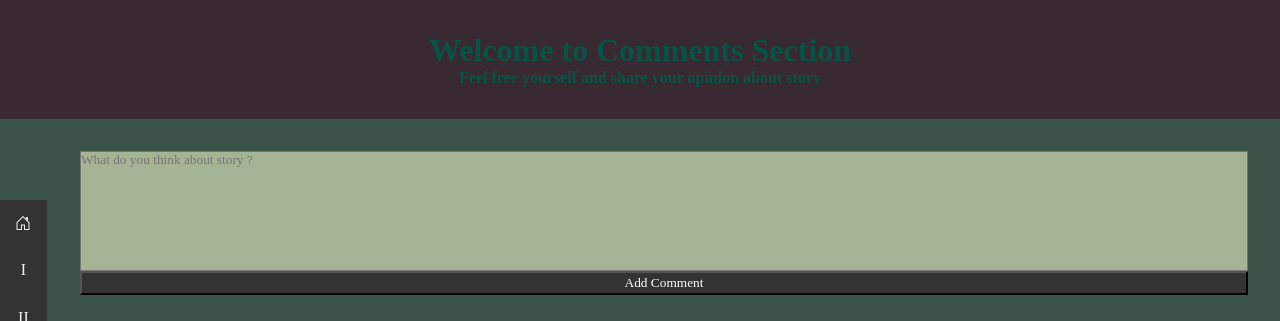
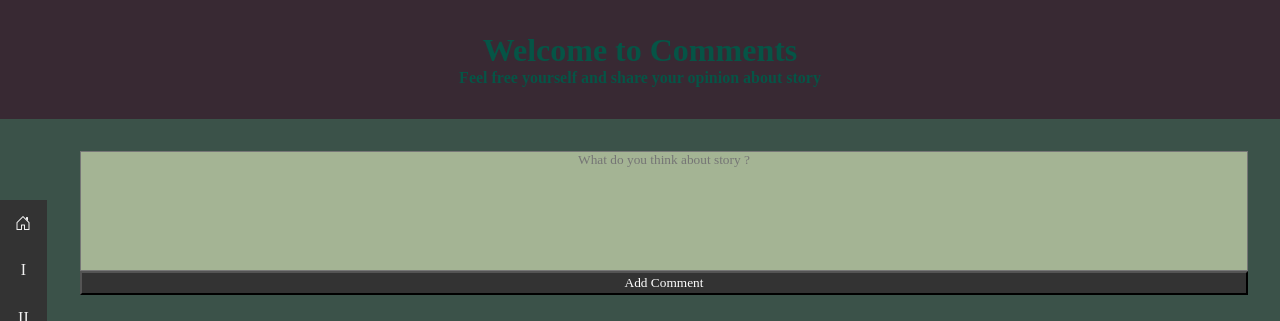
Before and after one commit to ahmtysn/journey-to-unknown, a React (Create React App) app in the folder client/: page /form in a window 1280 px wide. Shown: the top 321 px of the page. Built offline with nearby package versions, Linux system fonts and the light colour scheme; no server answers; a web font is replaced by a local one.

Commit message:
style images

```diff
--- a/client/src/App.css
+++ b/client/src/App.css
@@ -8,17 +8,10 @@
   background-color: #212121;
   color: #fff;
 }
-
-.delete-icon {
-  margin-right: 1rem;
-  font-size: larger;
-}
-
 .form {
   background-color: #3b5249;
   min-height: 100vh;
 }
-
 .comment-header {
   text-align: center;
   padding: 2rem;
@@ -38,6 +31,7 @@
   resize: none;
   background-color: #a4b494;
   color: #065446;
+  text-align: center;
 }
 .comment-btn {
   background-color: #333;
@@ -76,7 +70,7 @@
   align-self: flex-end;
 }
 
-*/ img {
+img {
   width: 320px;
   height: 420px;
   border-radius: 10%;
@@ -224,6 +218,9 @@ input {
   background: #ddd;
   color: black;
 }
+.hidden {
+  display: none;
+}
 .step {
   background-color: #fff;
   color: #212121;
--- a/client/src/components/comments/CommentHeader.js
+++ b/client/src/components/comments/CommentHeader.js
@@ -3,7 +3,7 @@ import React from 'react';
 function CommentHeader() {
   return (
     <div className='comment-header'>
-      <h1>Welcome to Comments Section</h1>
+      <h1>Welcome to Comments</h1>
       <h4>Feel free yourself and share your opinion about story</h4>
     </div>
   );
```
